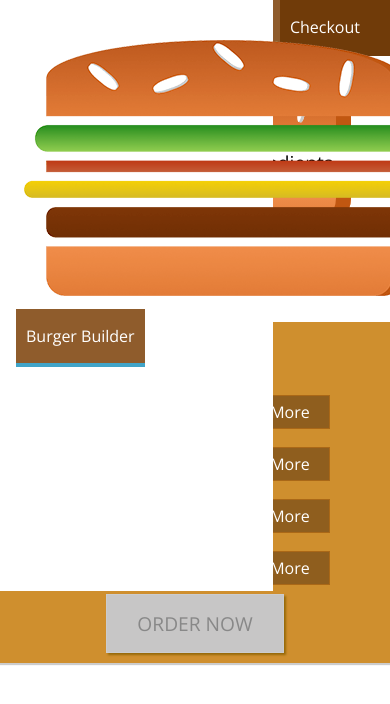
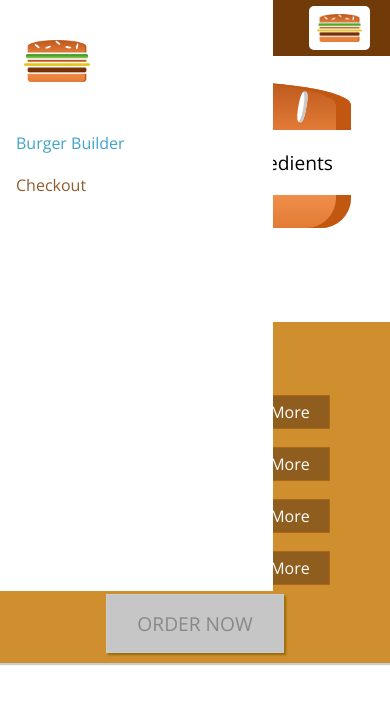
Before and after one commit to TigranVardanyan/burger-builder, a React app: page / in a window 390 px wide. Shown: the top 704 px of the page. Built offline with nearby package versions, Linux system fonts and the light colour scheme.

Commit message:
More about Responsive Adjustments

```diff
--- a/src/components/Navgiation/NavigationItems/NavigationItem/NavigationItem.css
+++ b/src/components/Navgiation/NavigationItems/NavigationItem/NavigationItem.css
@@ -1,19 +1,38 @@
+.NavigationItem {
+  margin: 10px 0;
+  box-sizing: border-box;
+  display: block;
+  width: 100%;
+}
+
+.NavigationItem a {
+  color: #8f5c2c;
+  text-decoration: none;
+  width: 100%;
+  box-sizing: border-box;
+  display: block;
+}
+
+.NavigationItem a:hover,
+.NavigationItem a:active,
+.NavigationItem a.active {
+  color: #40a4c8;
+}
+
+@media (min-width: 500px) {
   .NavigationItem {
     margin: 0;
-  box-sizing: border-box;
     display: flex;
+    height: 100%;
+    width: auto;
     align-items: center;
-  height: 100%;
   }
 
   .NavigationItem a {
     color: white;
-  text-decoration: none;
     height: 100%;
     padding: 16px 10px;
     border-bottom: 4px solid transparent;
-  display: block;
-  box-sizing: border-box;
   }
 
   .NavigationItem a:hover,
@@ -23,3 +42,4 @@
     border-bottom: 4px solid #40a4c8;
     color: white;
   }
+}
--- a/src/components/Navgiation/NavigationItems/NavigationItems.css
+++ b/src/components/Navgiation/NavigationItems/NavigationItems.css
@@ -3,6 +3,13 @@
   padding: 0;
   list-style: none;
   display: flex;
+  flex-flow: column;
   align-items: center;
   height: 100%;
 }
+
+@media (min-width: 500px) {
+  .NavigationItems {
+    flex-flow: row;
+  }
+}
--- a/src/components/Navgiation/SideDrawer/SideDrawer.css
+++ b/src/components/Navgiation/SideDrawer/SideDrawer.css
@@ -28,4 +28,5 @@
 
 .Logo {
   height: 11%;
+  margin-bottom: 32px;
 }
--- a/src/components/Navgiation/SideDrawer/SideDrawer.js
+++ b/src/components/Navgiation/SideDrawer/SideDrawer.js
@@ -7,7 +7,7 @@ const sideDrawer = (props) => {
 
   return(
     <div className={classes.SiteDrawer}>
-      <div className={<classes className="Logo"></classes>}>
+      <div className={classes.Logo}>
         <Logo/>
       </div>
       <nav>
--- a/src/components/Navgiation/Toolbar/Toolbar.css
+++ b/src/components/Navgiation/Toolbar/Toolbar.css
@@ -20,3 +20,9 @@
 .Logo {
   height: 80%;
 }
+
+@media (max-width: 500px) {
+  .DesktopOnly {
+    display: none;
+  }
+}
--- a/src/components/Navgiation/Toolbar/Toolbar.js
+++ b/src/components/Navgiation/Toolbar/Toolbar.js
@@ -12,7 +12,7 @@ const toolbar = () => (
     <div className={classes.Logo}>
       <Logo/>
     </div>
-    <nav>
+    <nav className={classes.DesktopOnly}>
       <NavigationItems/>
     </nav>
   </header>
```
Lines whose indentation alone changed are shown as unchanged.
